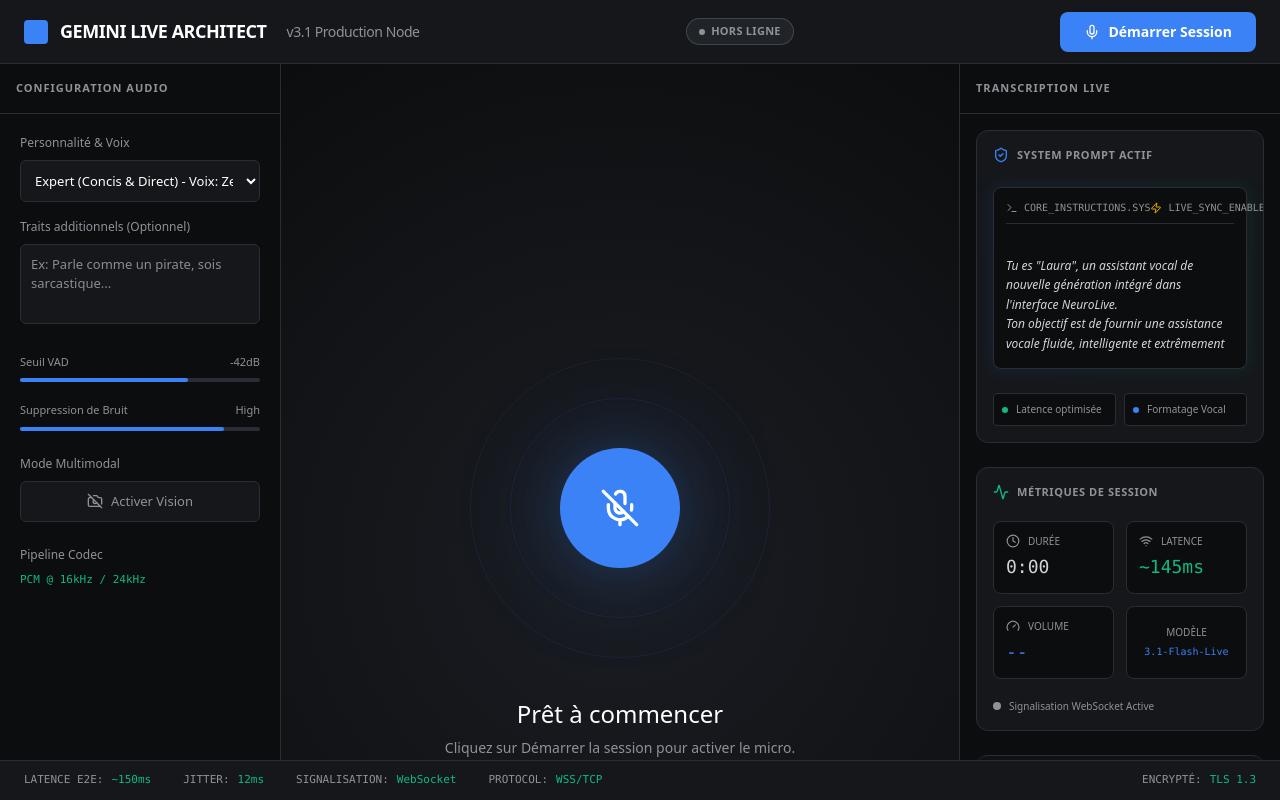
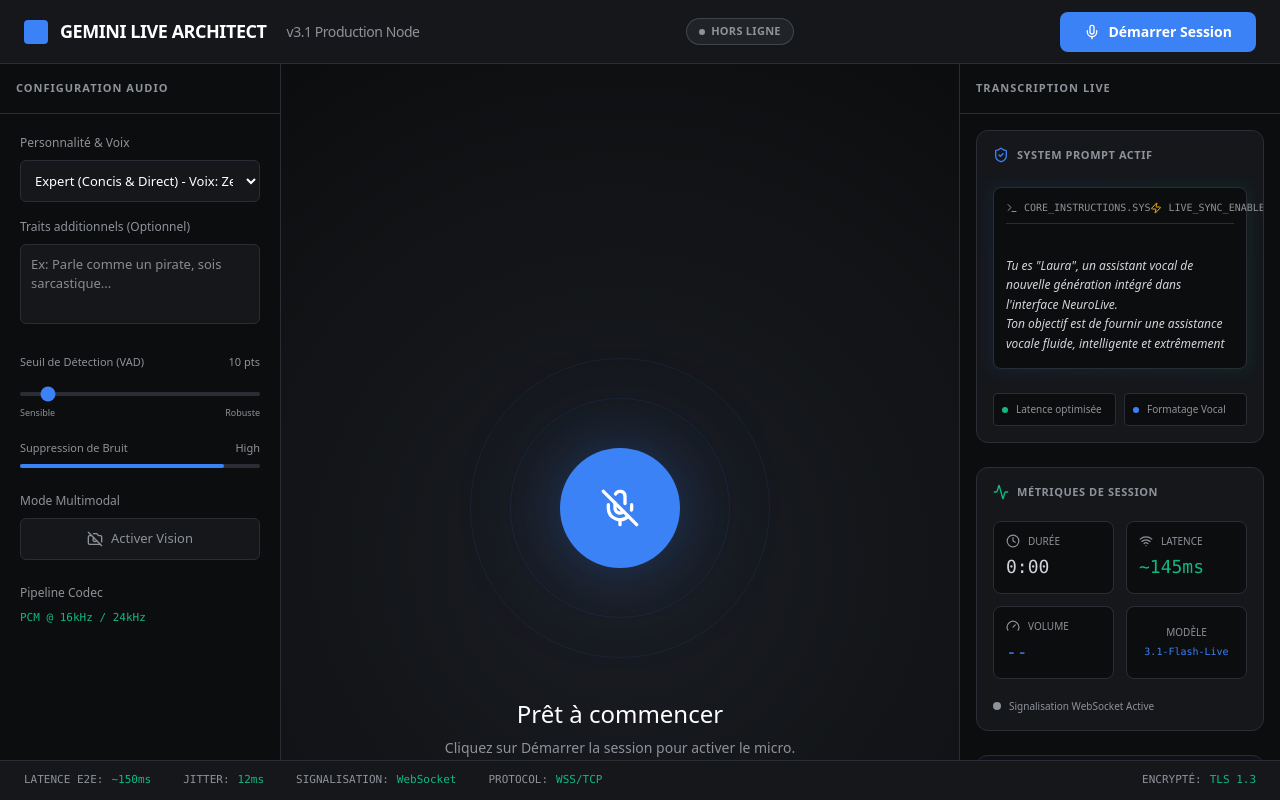
Before and after one commit to moonback/Live-Voice-Assistant, a React (Vite) app: page / in a window 1280 px wide. Built offline with nearby package versions, Linux system fonts and the light colour scheme.

Commit message:
feat: implement WebSocket message queuing and add React frontend with live audio visualization and persona configuration

```diff
--- a/server.ts
+++ b/server.ts
@@ -19,9 +19,10 @@
   // Initialize Gemini AI
   const ai = new GoogleGenAI({ apiKey: process.env.GEMINI_API_KEY });
 
-  wss.on('connection', (ws: WebSocket, req: http.IncomingMessage) => {
+    wss.on('connection', (ws: WebSocket, req: http.IncomingMessage) => {
     console.log('Client connected to WebSocket');
     let session: any = null;
+    const messageQueue: any[] = [];
 
     // Parse configuration from URL
     const url = new URL(req.url || '', `http://${req.headers.host}`);
@@ -29,6 +30,30 @@
     const systemInstruction = url.searchParams.get('instruction') || "Tu es un assistant vocal...";
 
     console.log(`[WS] Nouvelle connexion - Voix: ${voiceName}, Instruction: ${systemInstruction.substring(0, 50)}...`);
+
+    const processInput = (data: any) => {
+      if (!session) return;
+      if (Buffer.isBuffer(data)) {
+        const base64Audio = data.toString('base64');
+        session.sendRealtimeInput({
+          audio: { data: base64Audio, mimeType: 'audio/pcm;rate=16000' }
+        });
+      } else {
+        try {
+          const msg = JSON.parse(data.toString());
+          if (msg.type === 'clientContent' && msg.text) {
+             session.sendRealtimeInput({ text: msg.text });
+          }
+          if (msg.type === 'image' && msg.data) {
+             session.sendRealtimeInput({
+               mediaChunks: [{ data: msg.data, mimeType: 'image/jpeg' }]
+             });
+          }
+        } catch (e) {
+          console.error('[WS] Erreur parsing message', e);
+        }
+      }
+    };
 
     // Connect to Gemini Live API
     const sessionPromise = ai.live.connect({
@@ -83,39 +108,20 @@
 
     sessionPromise.then(s => {
       session = s;
+      console.log('[Gemini] Session prête, traitement de la file d\'attente...');
+      while (messageQueue.length > 0) {
+        processInput(messageQueue.shift());
+      }
     }).catch(err => {
       console.error('Failed to connect to Gemini', err);
       ws.close();
     });
 
     ws.on('message', (data) => {
-      if (Buffer.isBuffer(data)) {
-        if (session) {
-          const base64Audio = data.toString('base64');
-          session.sendRealtimeInput({
-            audio: { data: base64Audio, mimeType: 'audio/pcm;rate=16000' }
-          });
-        }
+      if (session) {
+        processInput(data);
       } else {
-        try {
-          const msg = JSON.parse(data.toString());
-          console.log(`[Client] Message JSON reçu: ${msg.type}`);
-          if (msg.type === 'clientContent' && session && msg.text) {
-             console.log(`[Client] Texte envoyé manuellement: ${msg.text}`);
-             session.sendRealtimeInput({ text: msg.text });
-          }
-          if (msg.type === 'image' && session && msg.data) {
-             console.log('[Client] Frame vidéo reçue');
-             session.sendRealtimeInput({
-               mediaChunks: [{
-                 data: msg.data,
-                 mimeType: 'image/jpeg'
-               }]
-             });
-          }
-        } catch (e) {
-          console.error('[WS] Erreur parsing message client', e);
-        }
+        messageQueue.push(data);
       }
     });
 
--- a/src/App.tsx
+++ b/src/App.tsx
@@ -50,14 +50,14 @@
   const [customTraits, setCustomTraits] = useState('');
   const [transcript, setTranscript] = useState('');
   const [isVisionEnabled, setIsVisionEnabled] = useState(false);
+  const [vadThreshold, setVadThreshold] = useState(0.01);
   const streamerRef = useRef<AudioStreamer | null>(null);
   const videoRef = useRef<VideoStreamer | null>(null);
 
   useEffect(() => {
     return () => {
-      if (streamerRef.current) {
-        streamerRef.current.stop();
-      }
+      streamerRef.current?.stop();
+      videoRef.current?.stop();
     };
   }, []);
 
@@ -205,11 +205,25 @@
 
             <div className="mb-5">
               <div className="flex justify-between mb-2 text-[11px] text-[#8E9299]">
-                <span>Seuil VAD</span>
-                <span>-42dB</span>
+                <span>Seuil de Détection (VAD)</span>
+                <span>{(vadThreshold * 1000).toFixed(0)} pts</span>
               </div>
-              <div className="h-1 bg-[#2A2D35] rounded-full relative">
-                <div className="absolute left-0 top-0 h-full bg-[#3B82F6] rounded-full w-[70%]"></div>
+              <input
+                type="range"
+                min="0.001"
+                max="0.1"
+                step="0.001"
+                value={vadThreshold}
+                onChange={(e) => {
+                  const val = parseFloat(e.target.value);
+                  setVadThreshold(val);
+                  streamerRef.current?.setThreshold(val);
+                }}
+                className="w-full h-1 bg-[#2A2D35] rounded-full appearance-none cursor-pointer accent-[#3B82F6]"
+              />
+              <div className="flex justify-between mt-1 text-[9px] text-[#8E9299]">
+                <span>Sensible</span>
+                <span>Robuste</span>
               </div>
             </div>
 
--- a/src/components/LiveVisualizer.tsx
+++ b/src/components/LiveVisualizer.tsx
@@ -32,7 +32,7 @@
 
   return (
     <div className="flex items-center justify-center gap-1.5 h-32 w-full">
-      {Array.from(data).slice(0, 12).map((v: number, i) => {
+      {Array.from(data).slice(4, 20).map((v: number, i) => {
         // Multiplier pour rendre les petites variations plus visibles
         const height = Math.max(4, (v / 255) * 100);
         return (
--- a/src/lib/audioUtils.ts
+++ b/src/lib/audioUtils.ts
@@ -80,7 +80,12 @@
         class PCMProcessor extends AudioWorkletProcessor {
           constructor() {
             super();
-            this.threshold = 0.01; // Seuil pour éviter l'auto-interruption
+            this.threshold = 0.01;
+            this.port.onmessage = (e) => {
+              if (e.data.threshold !== undefined) {
+                this.threshold = e.data.threshold;
+              }
+            };
           }
           process(inputs, outputs, parameters) {
             const input = inputs[0];
@@ -191,6 +196,12 @@
     }
   }
 
+   setThreshold(value: number) {
+    if (this.workletNode) {
+      this.workletNode.port.postMessage({ threshold: value });
+    }
+  }
+
   isPlayingAudio() {
     return this.activeSources.length > 0;
   }
```
